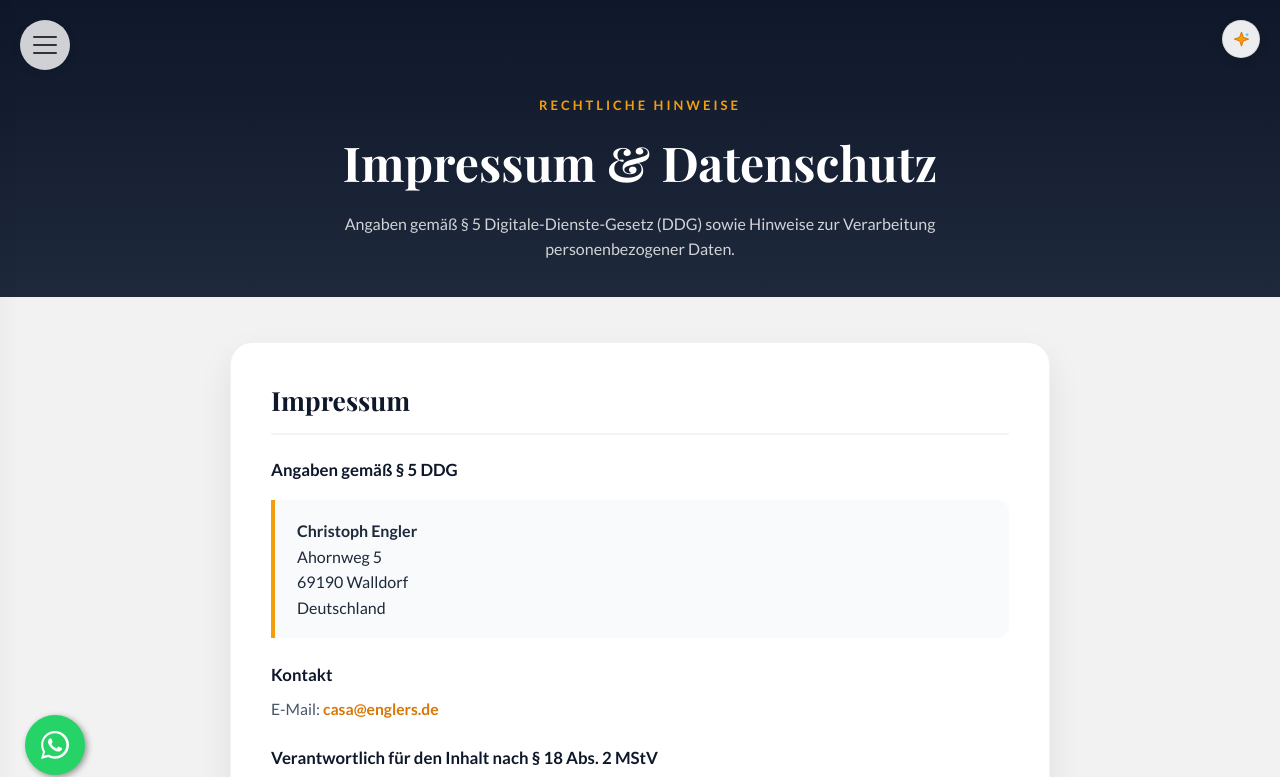
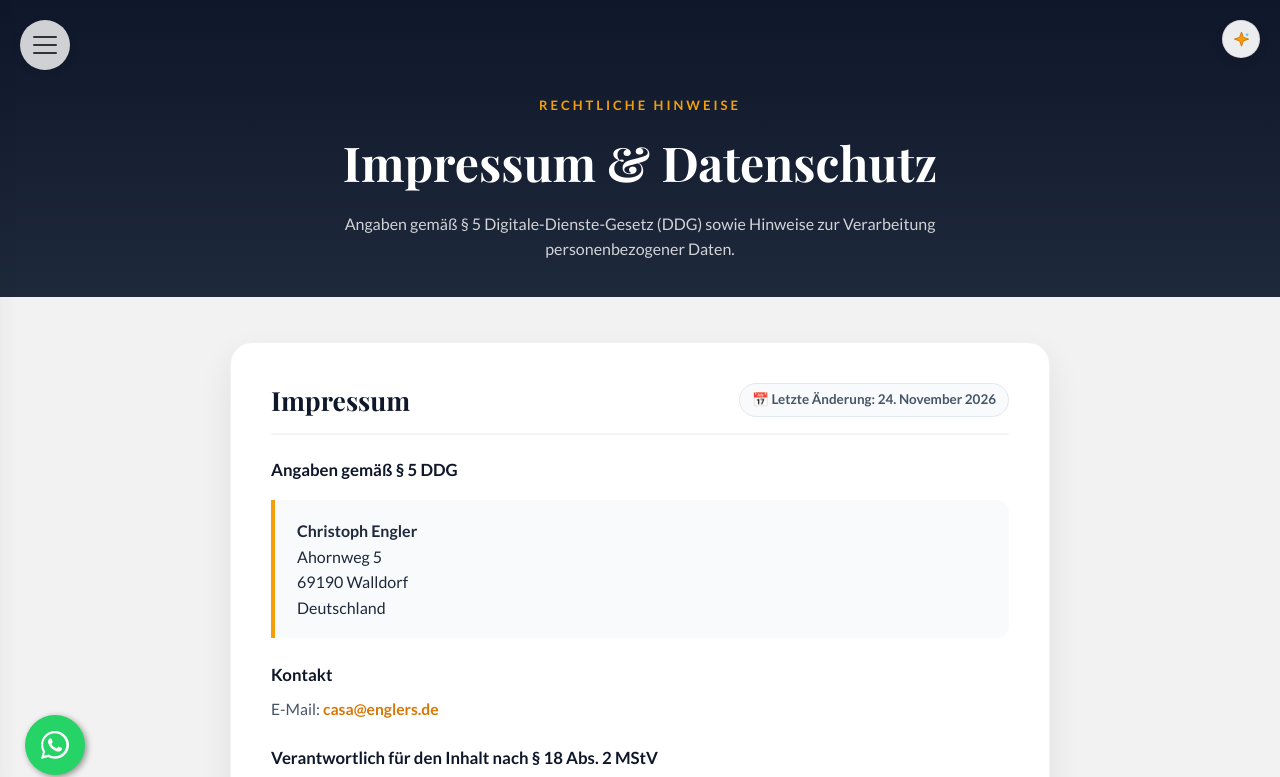
Before and after one commit to cengler-privat/denia, a plain HTML site: page impressum.html in a window 1280 px wide. Shown: the top 777 px of the page. Drawn offline with Linux system fonts and the light colour scheme; no server answers.

Commit message:
Impressum: Datum der letzten Aenderung eingefuegt

```diff
--- a/impressum.html
+++ b/impressum.html
@@ -69,6 +69,37 @@
             border-bottom: 2px solid #f1f5f9;
         }
 
+        .legal-card-header {
+            display: flex;
+            justify-content: space-between;
+            align-items: center;
+            flex-wrap: wrap;
+            gap: 10px;
+            margin-bottom: 18px;
+            padding-bottom: 12px;
+            border-bottom: 2px solid #f1f5f9;
+        }
+
+        .legal-card-header h2 {
+            margin: 0;
+            padding: 0;
+            border-bottom: none;
+        }
+
+        .legal-updated-badge {
+            font-family: 'Lato', sans-serif;
+            font-size: 0.84rem;
+            color: #475569;
+            background: #f8fafc;
+            border: 1px solid #e2e8f0;
+            padding: 5px 12px;
+            border-radius: 20px;
+            font-weight: 600;
+            display: inline-flex;
+            align-items: center;
+            gap: 6px;
+        }
+
         .legal-card h3 {
             font-family: 'Lato', sans-serif;
             font-size: 1.05rem;
@@ -135,7 +166,10 @@
 
             <!-- IMPRESSUM -->
             <article class="legal-card">
-                <h2>Impressum</h2>
+                <div class="legal-card-header">
+                    <h2>Impressum</h2>
+                    <span class="legal-updated-badge">📅 Letzte Änderung: 24. November 2026</span>
+                </div>
 
                 <h3>Angaben gemäß § 5 DDG</h3>
                 <div class="contact-box">
@@ -252,6 +286,10 @@
                 </p>
             </article>
 
+            <div style="text-align: center; margin-top: 10px; font-size: 0.86rem; color: #64748b; font-family: 'Lato', sans-serif;">
+                Letzte Aktualisierung der Website: <strong>24. November 2026</strong>
+            </div>
+
         </section>
     </main>
 
```
